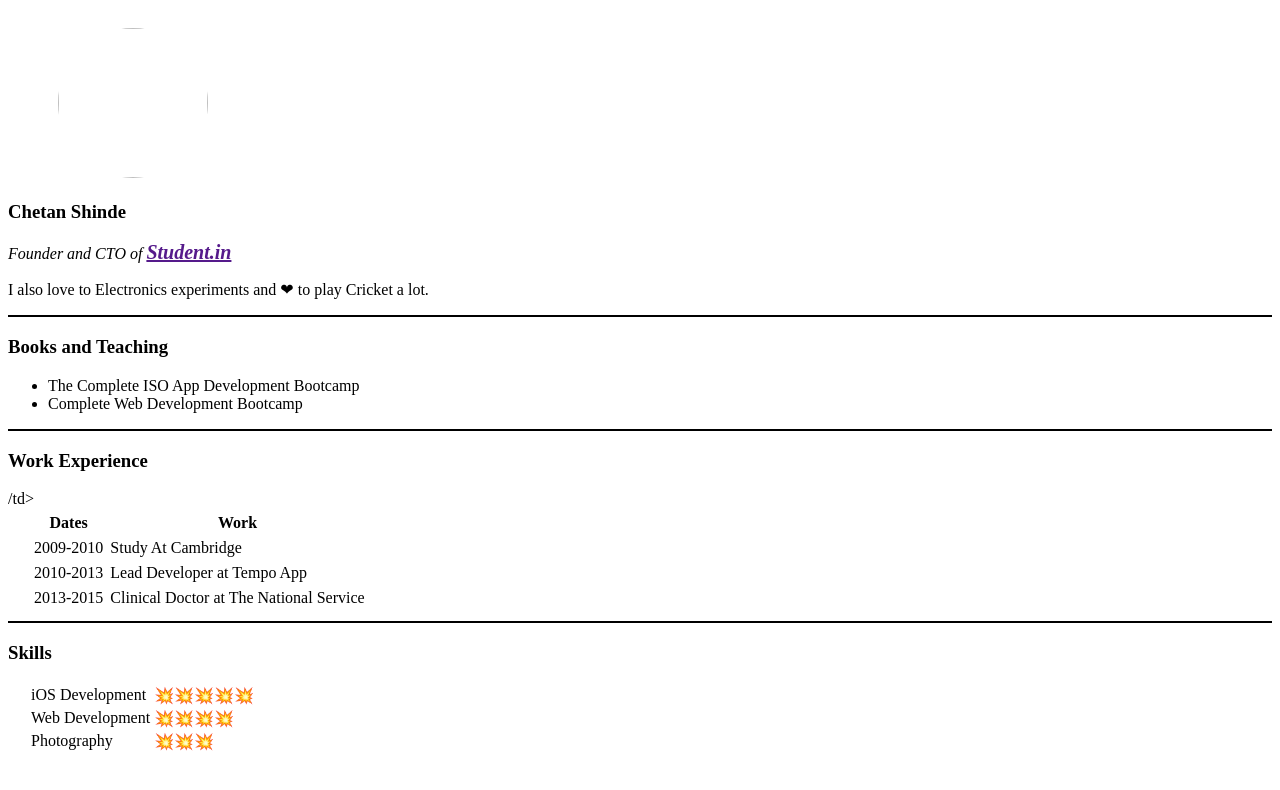
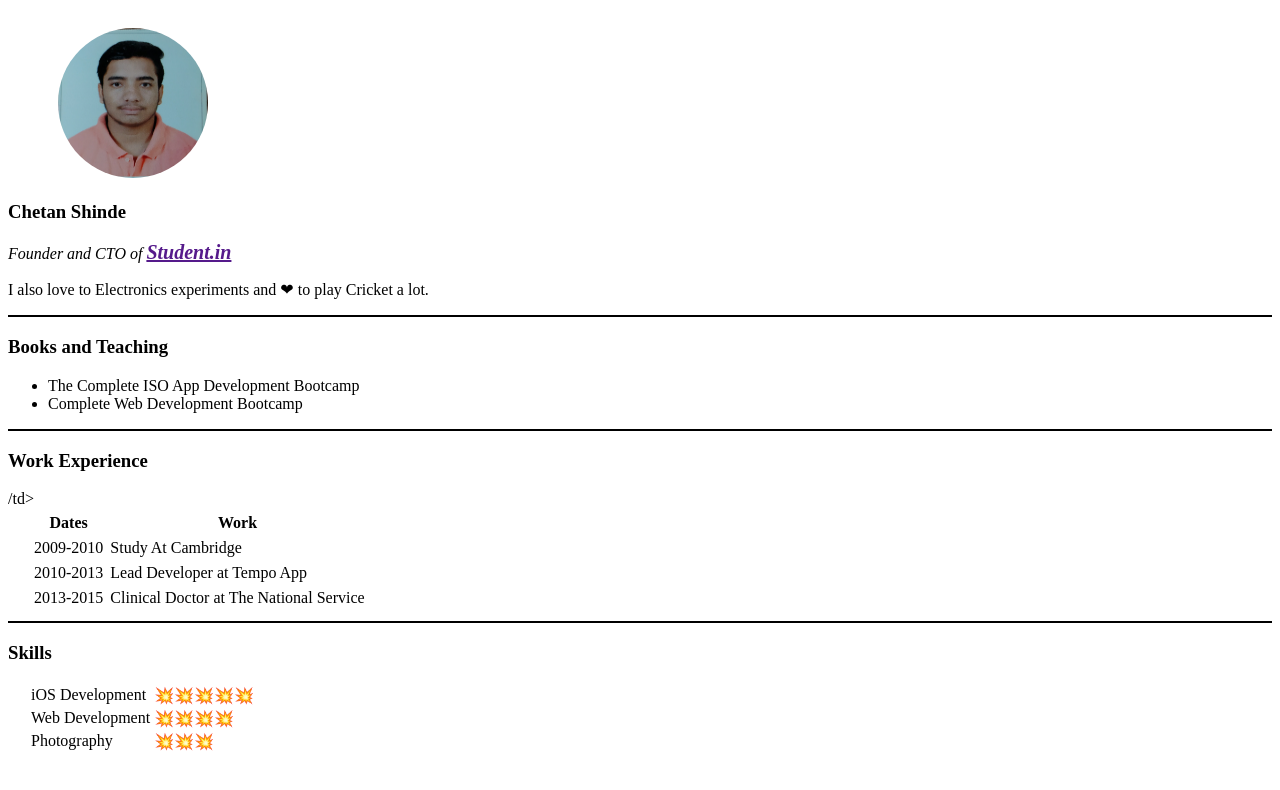
Before and after one commit to Chetan51423/CV1, a plain HTML site: page index.html in a window 1280 px wide. Drawn offline with Linux system fonts and the light colour scheme.

Commit message:
Update index.html

```diff
--- a/index.html
+++ b/index.html
@@ -10,7 +10,7 @@
 <body>
     <div class="in-line">
 
-            <img class="image" src="img/chetan photo1.jpeg" alt="">
+            <img class="image" src="chetan photo1.jpeg" alt="">
             <h3><h3>Chetan Shinde</h3></h3>
             <p><em>Founder and CTO of  <a style="font-size: 20px; font-weight:600;" href="">Student.in</a></em></p>
             <p>I also love to Electronics experiments and ❤ to play Cricket a lot.</p>
```
